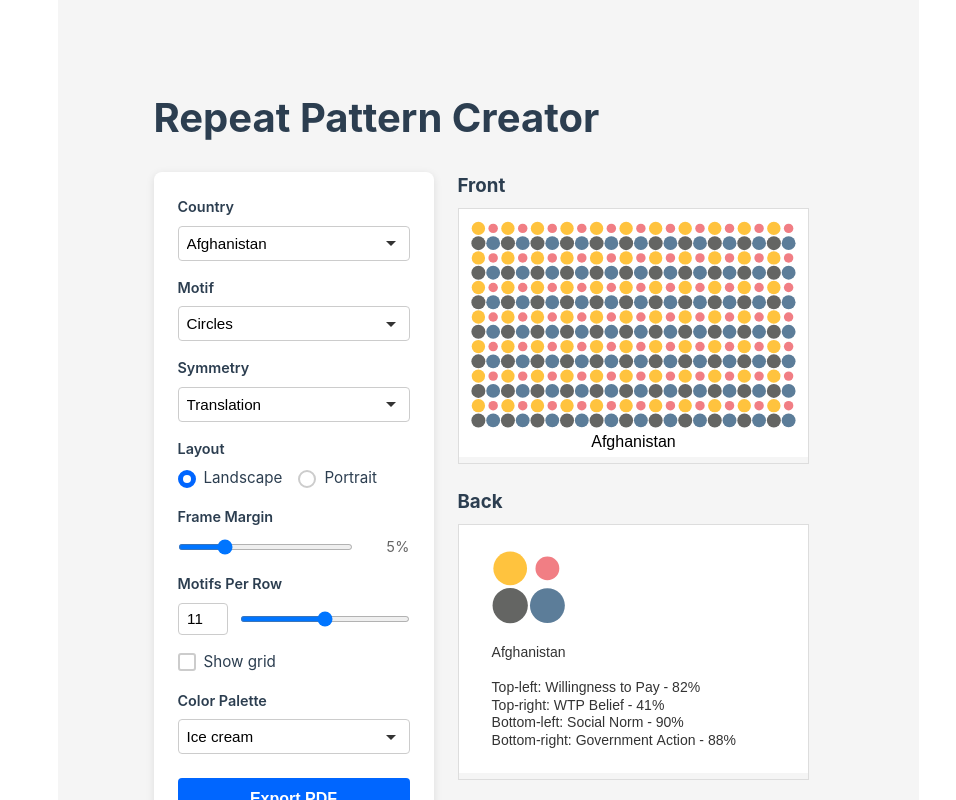
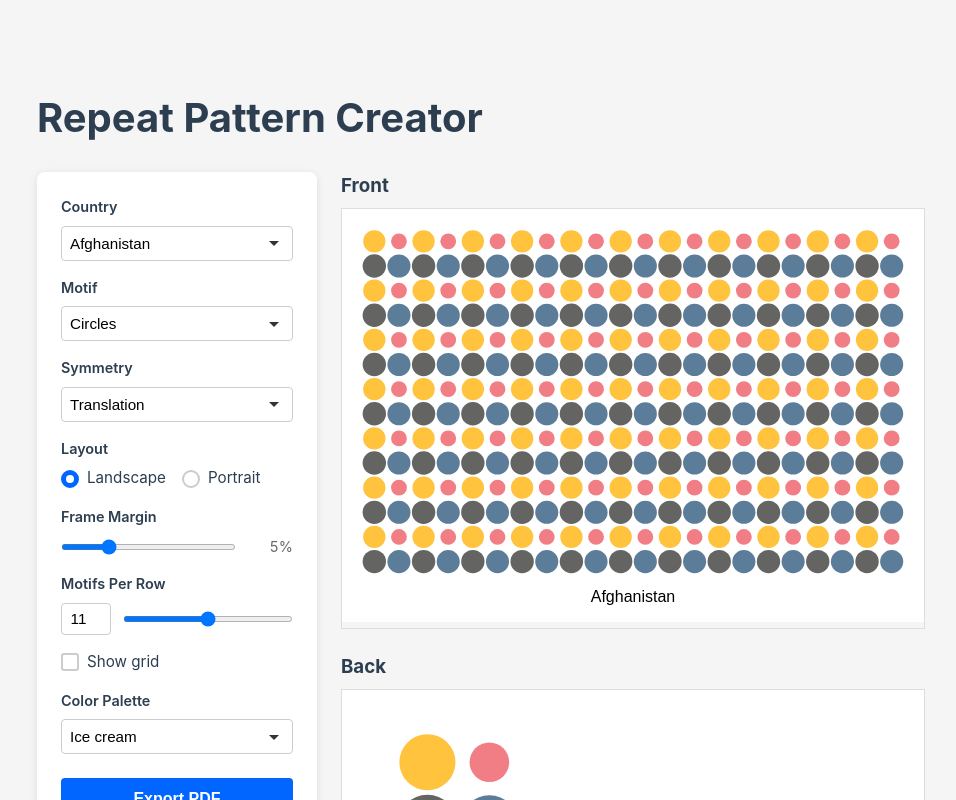
Before and after one commit to LiliGasser/repeatpattern-app, a Vue app: page / in a window 1280 px wide. Shown: the top 800 px of the page, without its empty margins (152-1108 px from the left). Built offline with nearby package versions, Linux system fonts and the light colour scheme; what p5.js-svg would draw is missing.

Commit message:
higher dpi

```diff
--- a/src/composables/usePostcardConfig.js
+++ b/src/composables/usePostcardConfig.js
@@ -30,8 +30,8 @@ export function usePostcardConfig() {
   })
 
   // Convert front to pixels
+  const dpi = 100
   const frontCanvasDimensions = computed(() => {
-    const dpi = 60
     const widthPx = Math.floor(frontPostcardDimensions.value.width * dpi / 25.4)
     const heightPx = Math.floor(frontPostcardDimensions.value.height * dpi / 25.4)
 
@@ -40,14 +40,13 @@ export function usePostcardConfig() {
 
   // Convert back to pixels (always landscape)
   const backCanvasDimensions = computed(() => {
-    const dpi = 60
     const widthPx = Math.floor(backPostcardDimensions.value.width * dpi / 25.4)
     const heightPx = Math.floor(backPostcardDimensions.value.height * dpi / 25.4)
 
     return { width: widthPx, height: heightPx }
   })
 
-  // Calculate grid layout (columns and rows) - BEFORE calculating drawable area
+  // Calculate grid layout (columns and rows)
   const gridLayout = computed(() => {
     const cols = motifsPerRow.value
 
@@ -72,7 +71,7 @@ export function usePostcardConfig() {
     }
   })
 
-  // Calculate drawable area for front - height is based on actual pattern height
+  // Calculate drawable area for front
   const frontDrawableArea = computed(() => {
     const { width: widthPx, height: heightPx } = frontCanvasDimensions.value
     const marginPx = Math.floor(Math.min(widthPx, heightPx) * frameMarginRatio.value)
@@ -88,7 +87,7 @@ export function usePostcardConfig() {
     }
   })
 
-  // Calculate drawable area for back - entire canvas (no frame margin)
+  // Calculate drawable area for back
   const backDrawableArea = computed(() => {
     const { width: widthPx, height: heightPx } = backCanvasDimensions.value
 
```
